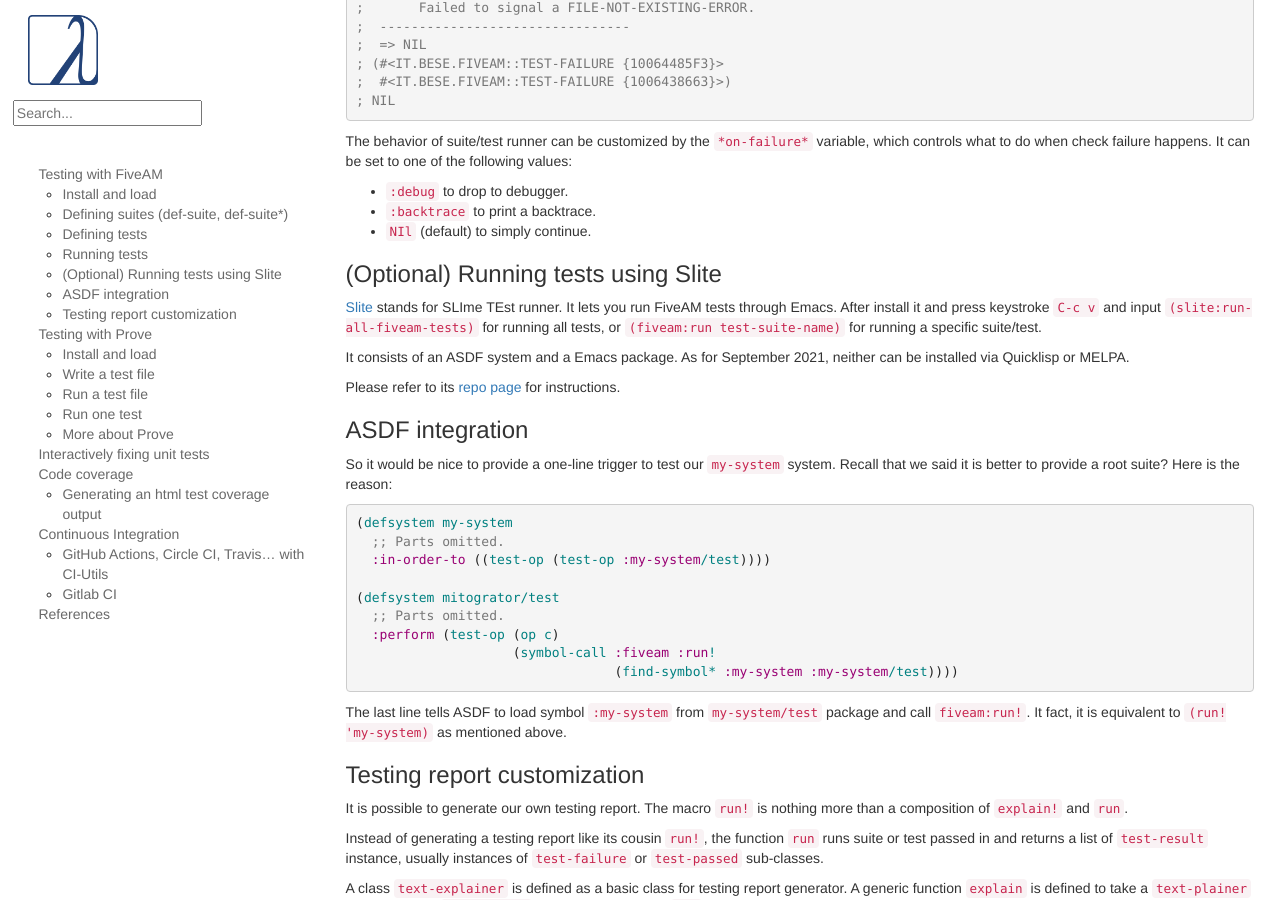
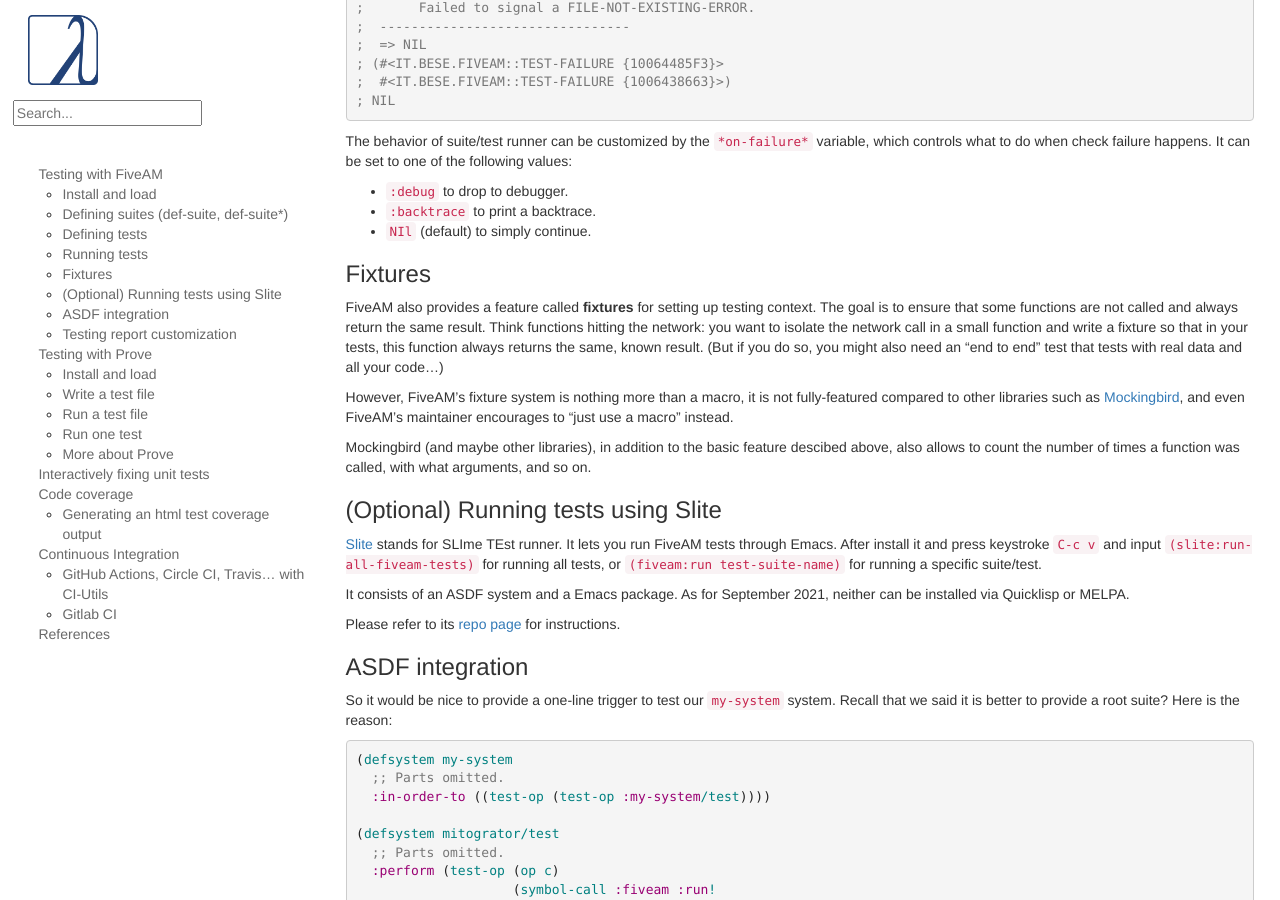
Before and after one commit to LispCookbook/cl-cookbook, a Jekyll site: the page built from testing.md, in a window 1280 px wide and 900 px high, scrolled down 3506 px. Built offline with Jekyll 4.4.1, drawn with Linux system fonts in a browser that asks for light colours.

Commit message:
testing: about fixtures (no code), in its own subsection

```diff
--- a/testing.md
+++ b/testing.md
@@ -205,6 +205,26 @@ The behavior of suite/test runner can be customized by the `*on-failure*` variab
 - `:debug` to drop to debugger.
 - `:backtrace` to print a backtrace.
 - `NIl` (default) to simply continue.
+
+
+### Fixtures
+
+FiveAM also provides a feature called **fixtures** for setting up
+testing context. The goal is to ensure that some functions are not
+called and always return the same result. Think functions hitting the
+network: you want to isolate the network call in a small function and
+write a fixture so that in your tests, this function always returns
+the same, known result. (But if you do so, you might also need an "end
+to end" test that tests with real data and all your code…)
+
+However, FiveAM's fixture system is nothing more than a macro, it is
+not fully-featured compared to other libraries such as
+[Mockingbird](https://github.com/Chream/mockingbird), and even
+FiveAM's maintainer encourages to "just use a macro" instead.
+
+Mockingbird (and maybe other libraries), in addition to the basic
+feature descibed above, also allows to count the number of times a
+function was called, with what arguments, and so on.
 
 ### (Optional) Running tests using Slite
 
```
